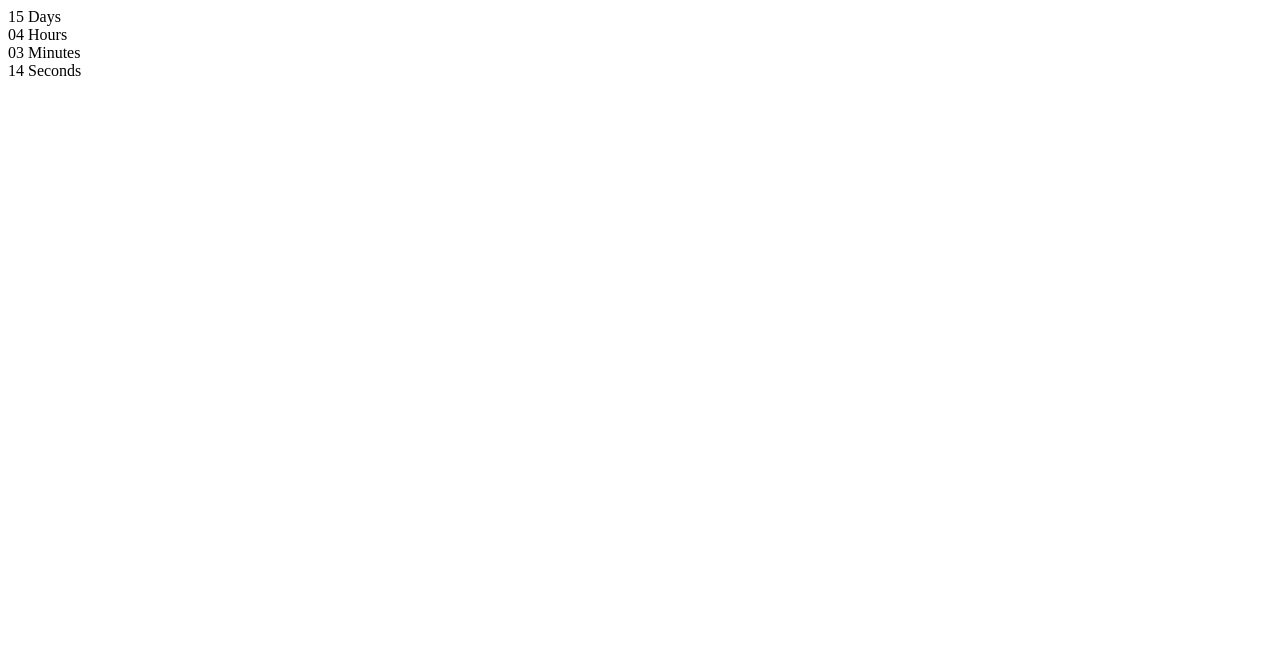
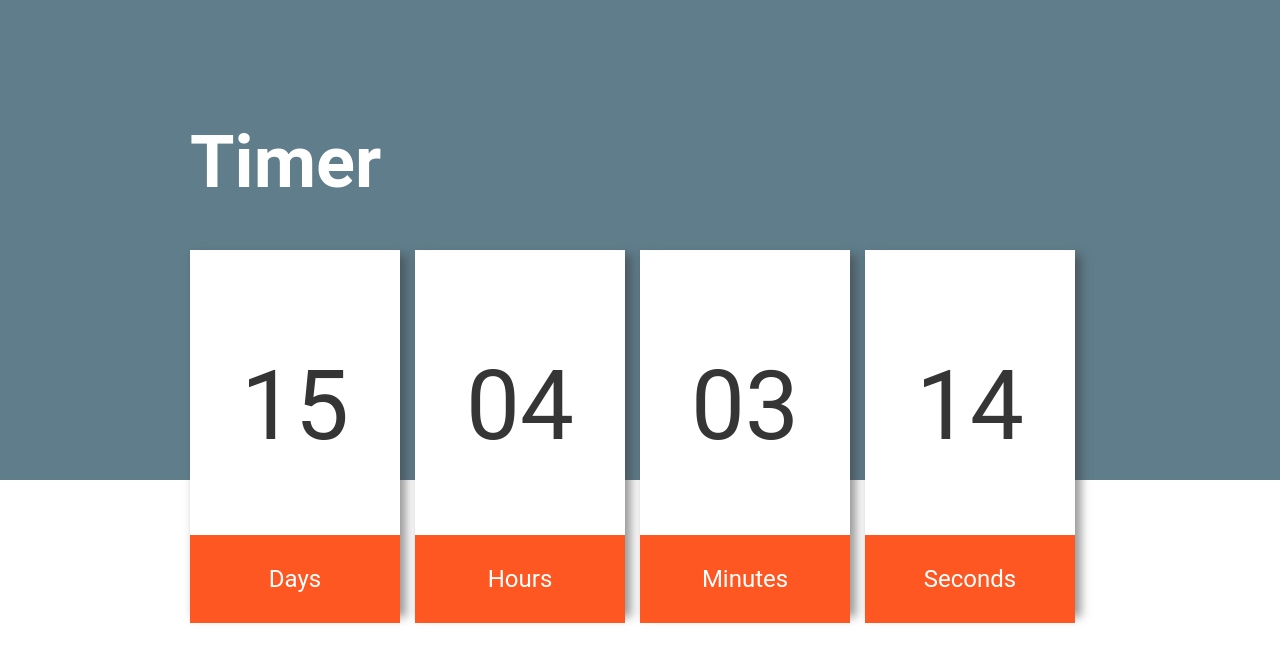
Before and after one commit to Rom0105/goit-js-hw-11-timer, a plain HTML site: page index.html in a window 1280 px wide. Drawn offline with Linux system fonts and the light colour scheme.

Commit message:
правки

```diff
--- a/index.html
+++ b/index.html
@@ -4,30 +4,40 @@
     <meta charset="UTF-8" />
     <meta http-equiv="X-UA-Compatible" content="IE=edge" />
     <meta name="viewport" content="width=device-width, initial-scale=1.0" />
+    <link rel="stylesheet" href="style.css" />
     <title>Document</title>
   </head>
   <body>
-    <div class="timer" id="timer-1">
-      <div class="field">
-        <span class="value" data-value="days">11</span>
-        <span class="label">Days</span>
+    <header></header>
+    <section>
+      <div class="wrapper">
+        <hgroup>
+          <h1>Timer</h1>
+        </hgroup>
+        <div id="countdown">
+          <div class="cd-box">
+            <p class="numbers days" data-value="days">11</p>
+            <br />
+            <p class="strings timeRefDays">Days</p>
+          </div>
+          <div class="cd-box">
+            <p class="numbers hours" data-value="hours">11</p>
+            <br />
+            <p class="strings timeRefHours">Hours</p>
+          </div>
+          <div class="cd-box">
+            <p class="numbers minutes" data-value="mins">11</p>
+            <br />
+            <p class="strings timeRefMinutes">Minutes</p>
+          </div>
+          <div class="cd-box">
+            <p class="numbers seconds" data-value="secs">11</p>
+            <br />
+            <p class="strings timeRefSeconds">Seconds</p>
+          </div>
+        </div>
       </div>
-
-      <div class="field">
-        <span class="value" data-value="hours">11</span>
-        <span class="label">Hours</span>
-      </div>
-
-      <div class="field">
-        <span class="value" data-value="mins">11</span>
-        <span class="label">Minutes</span>
-      </div>
-
-      <div class="field">
-        <span class="value" data-value="secs">11</span>
-        <span class="label">Seconds</span>
-      </div>
-    </div>
+    </section>
     <script src="./index.js"></script>
   </body>
 </html>
--- a/index.js
+++ b/index.js
@@ -1,10 +1,10 @@
 class CountdownTimer {
   constructor({ selector, targetDate }) {
     this.refs = {
-      days: document.querySelector('.value[data-value="days"]'),
-      hours: document.querySelector('.value[data-value="hours"]'),
-      mins: document.querySelector('.value[data-value="mins"]'),
-      secs: document.querySelector('.value[data-value="secs"]'),
+      days: document.querySelector('.days[data-value="days"]'),
+      hours: document.querySelector('.hours[data-value="hours"]'),
+      mins: document.querySelector('.minutes[data-value="mins"]'),
+      secs: document.querySelector('.seconds[data-value="secs"]'),
     };
     this.selector = selector;
     this.targetDate = targetDate;
--- /dev/null
+++ b/style.css
@@ -0,0 +1,139 @@
+/* resets and general styles */
+* {
+  margin: 0 auto;
+  -webkit-box-sizing: border-box;
+  -moz-box-sizing: border-box;
+  box-sizing: border-box;
+}
+::-moz-selection {
+  color: #ffffff;
+  background: #ff5722;
+}
+::selection {
+  color: #ffffff;
+  background: #ff5722;
+}
+body {
+  font: normal 16px "Roboto", sans-serif;
+  position: absolute;
+  height: 100%;
+  width: 100%;
+}
+div.wrapper {
+  width: calc(4 * 225px);
+  margin: 0 auto;
+}
+span,
+a,
+strong {
+  font-weight: 700;
+}
+a {
+  transition: 0.2s;
+  text-decoration: none;
+  color: #787878;
+  border-bottom: 1px solid #607d8b;
+}
+a:hover {
+  transition: 0.2s;
+  color: #ff5722;
+}
+/* page layout */
+/* header */
+header {
+  width: 100%;
+  height: 60%;
+  background: #607d8b;
+}
+/* section */
+/* /* section{
+    width: 100%;
+    height: 50%;
+} */
+section h1,
+section p.meta {
+  color: #ffffff;
+  margin-bottom: 15px;
+}
+section hgroup {
+  margin-top: -360px;
+}
+section p.numbers {
+  font-size: 6em;
+}
+section p.meta,
+section p.strings {
+  font-size: 1.5em;
+}
+section h1 {
+  font-size: 4.5em;
+}
+
+/* countdown styles */
+div#countdown {
+  color: #353535;
+}
+div#countdown p {
+  width: 100%;
+  display: inline-block;
+  text-align: center;
+}
+p.numbers {
+  width: 100%;
+  height: 85%;
+  background: #ffffff;
+  margin-top: -25px;
+  padding-top: 100px;
+}
+p.strings {
+  width: 100%;
+  height: auto;
+  padding: 30px 0;
+  background: #ff5722;
+  color: #ffffff;
+}
+div.cd-box {
+  width: 210px;
+  height: 360px;
+  background: #ffffff;
+  float: left;
+  padding: 25px 0 0 0;
+  margin: 30px 15px 0 0;
+  -webkit-box-shadow: 5px 6px 9px 1px rgba(53, 53, 53, 0.5);
+  -moz-box-shadow: 5px 6px 9px 1px rgba(53, 53, 53, 0.5);
+  box-shadow: 5px 6px 9px 1px rgba(53, 53, 53, 0.5);
+}
+
+.btn {
+  margin-top: 20px;
+  padding: 15px 30px;
+  font-size: 25px;
+  background: #ff5722;
+  color: #ffffff;
+  border: 1px solid #ff5722;
+  cursor: pointer;
+}
+
+.btns-container {
+  text-align: center;
+}
+
+.modal {
+  background-color: #fff;
+  width: 300px;
+  height: 500px;
+  border: 1px solid #000;
+  border-radius: 20px;
+  position: fixed;
+  bottom: -500px;
+  right: 0;
+  display: flex;
+}
+
+.chat {
+  margin: auto;
+}
+
+.modal_show {
+  bottom: 0;
+}
```
